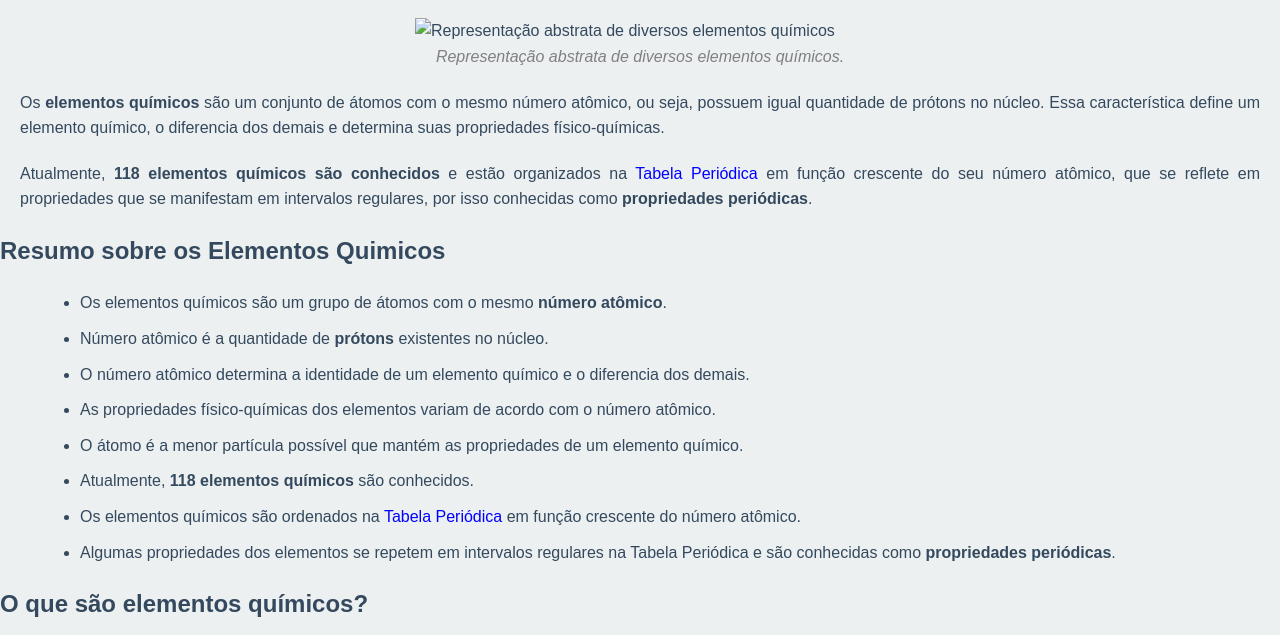
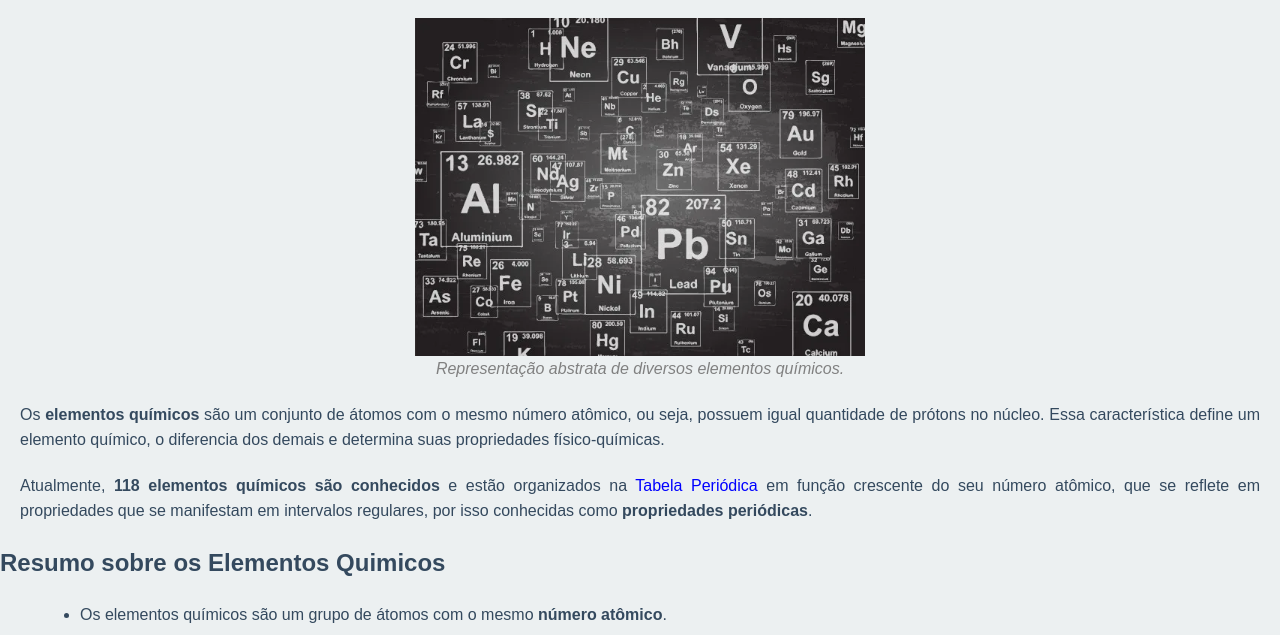
Before and after one commit to neguin777777777777/sdds-dela, a plain HTML site: page sobre os elementos.html in a window 1280 px wide. Shown: the part 154-789 px from the top of the page. Drawn offline with Linux system fonts and the light colour scheme; the site is published under a folder, as on GitHub Pages, so addresses that start at the root find nothing.

Commit message:
Update sobre os elementos.html

```diff
--- a/sobre os elementos.html
+++ b/sobre os elementos.html
@@ -158,7 +158,7 @@
     </header>
     <h1>Elementos Químicos</h1>
 
-    <img src="/img/breaking bad.webp" alt="Representação abstrata de diversos elementos químicos">
+    <img src="img/breaking bad.webp" alt="Representação abstrata de diversos elementos químicos">
 
     <div class="caption">
         Representação abstrata de diversos elementos químicos.
```
